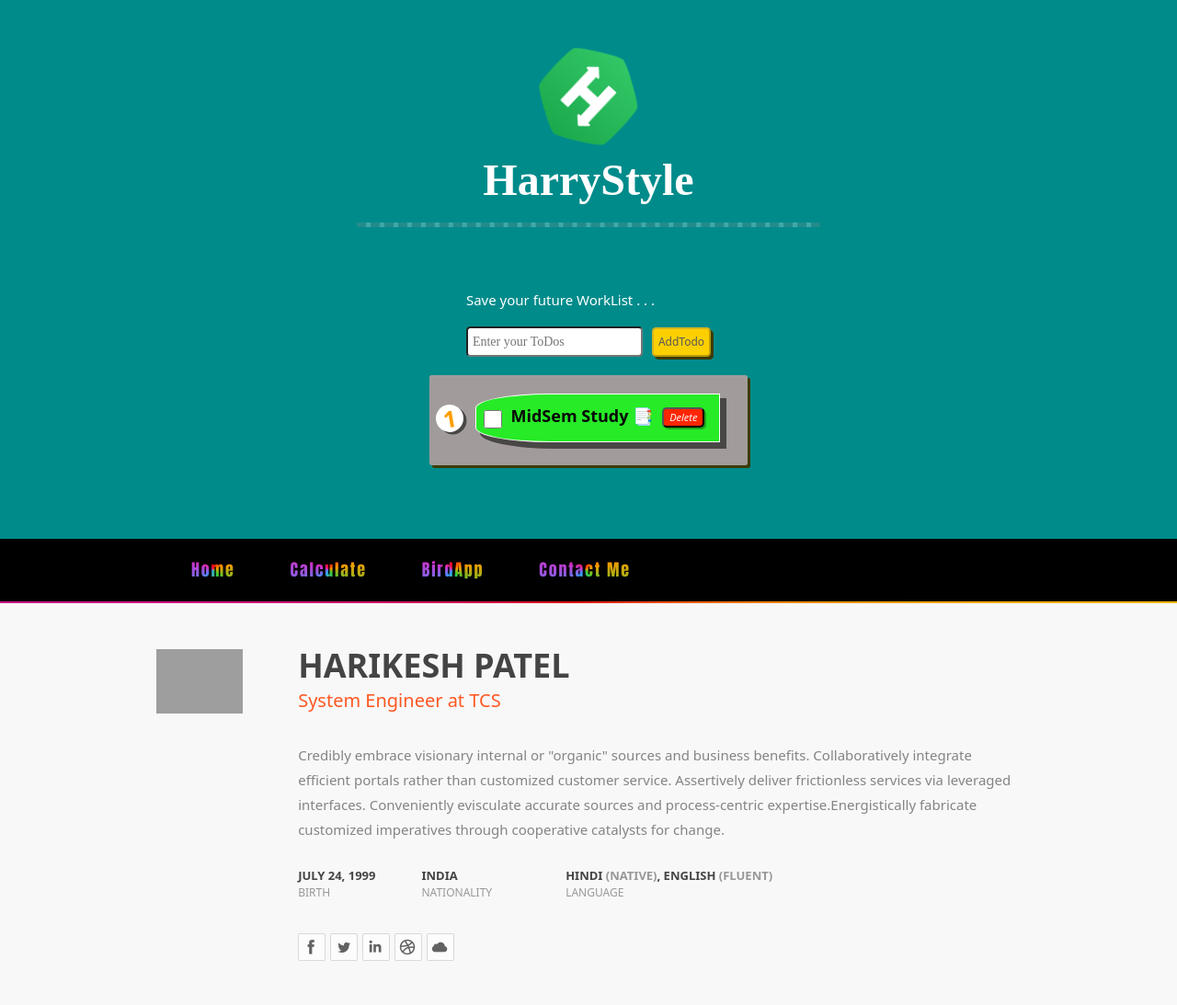
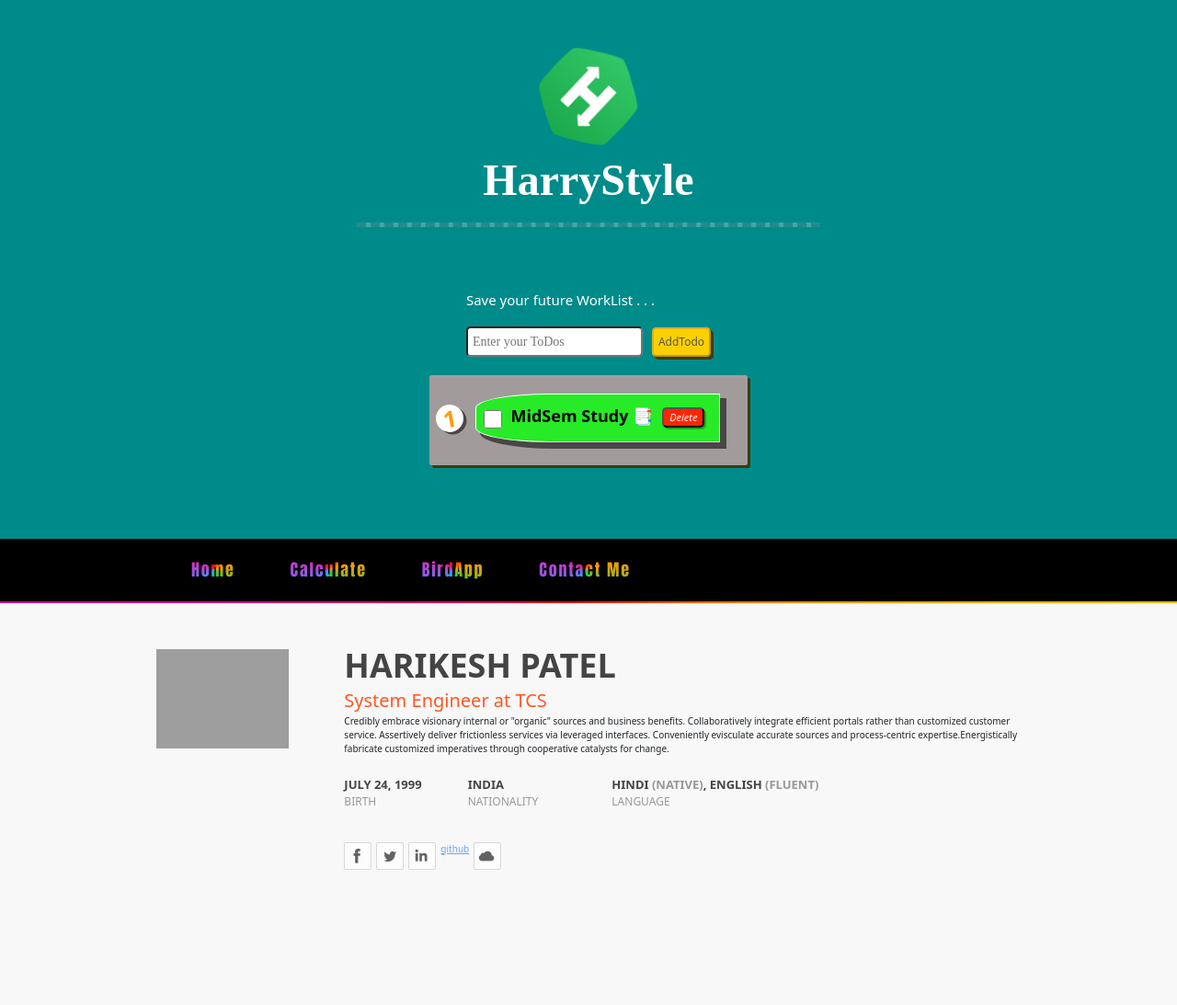
Before and after one commit to kumarharikesh/creative-react-app, a React app: page / in a window 1280 px wide. Shown: the top 1093 px of the page at 92% size. Built offline with nearby package versions, Linux system fonts and the light colour scheme; grey boxes are pictures that could not be loaded.

Commit message:
Updated home.css

```diff
--- a/src/components/home.css
+++ b/src/components/home.css
@@ -84,7 +84,7 @@ div {
   font-weight: 330;
   color: #ff5722;
 }
-.headerHome .data_field .p {
+.headerHome .data_field .description {
   display: block;
   /* background-color: bisque; */
   color: #848484;
@@ -96,7 +96,7 @@ div {
   font-size: 15px;
   font-weight: 300;
 }
-.headerHome .data_field .p {
+.headerHome .data_field .description {
   margin-block-start: 1em;
   margin-block-end: 1em;
   margin-inline-start: 0px;
@@ -163,11 +163,11 @@ div {
 .social-icon li.hackerrank a {
   background: transparent url(img/social-icon-set.png) 315px -80px;
 }
-.social-icon li.git a {
+.social-icon li.github a {
   background: transparent url(img/social-icon-set.png) 315px -113px;
 }
 .social-icon li.hackerrank a,
-.social-icon li.git a,
+.social-icon li.github a,
 .social-icon li.linkedin a,
 .social-icon li.twitter a,
 .social-icon li.facebook a {
@@ -183,11 +183,6 @@ div {
   max-width: 100%;
   height: auto;
   border: 0;
-
-  /* object-fit: cover;
-  width: 100%;
-  height: 300px; */
-  /* padding-top: 10%; */
 }
 img {
   vertical-align: middle;
@@ -197,6 +192,9 @@ img {
   .headerHome {
     padding: 20px;
   }
+  .img-responsive {
+    max-width: 80%;
+  }
 }
 @media (max-width: 768px) {
   .headerHome {
@@ -205,6 +203,10 @@ img {
   .headerHome .profile-img {
     margin: 0 0 30px;
   }
+  .img-responsive {
+    max-width: 70%;
+  }
+
 }
 @media (max-width: 900px) {
   .containerhome {
@@ -215,6 +217,9 @@ img {
 @media (min-width: 768px) {
   .containerhome {
     width: 750px;
+  }
+  .img-responsive {
+    max-width: 60%;
   }
 }
 @media (min-width: 992px) {
@@ -229,6 +234,7 @@ img {
   }
   .img-responsive {
     max-height: 850px;
+    max-width: 100%;
   }
   #data {
     display: flex;
```
